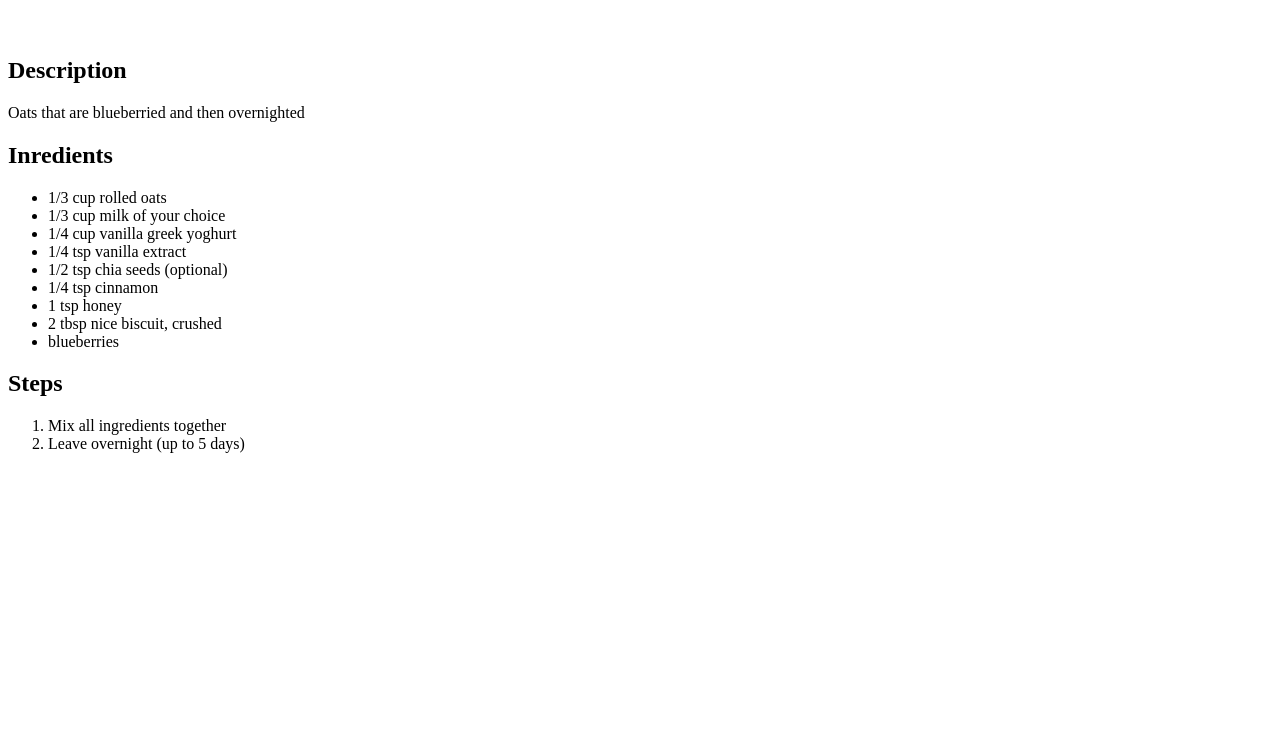
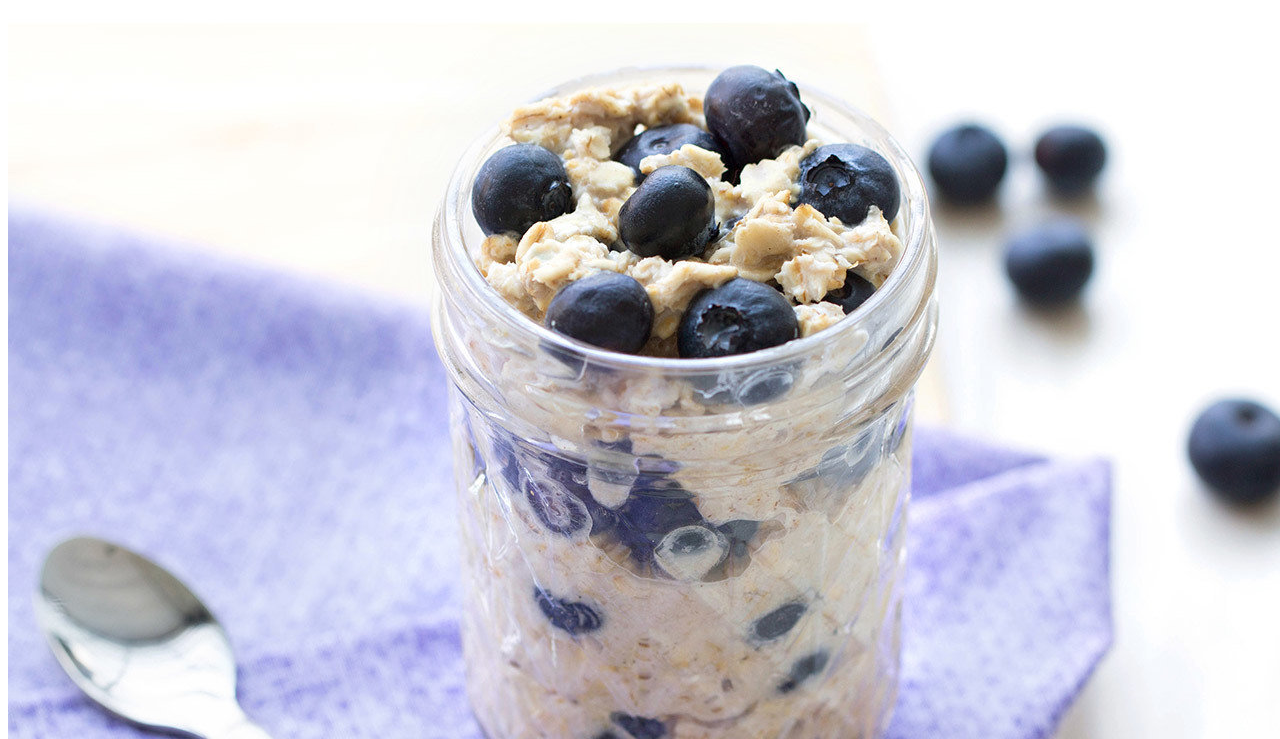
Before and after one commit to RustyBrains/odin-recipes, a plain HTML site: page recipes/blueberry-overnight-oats.html in a window 1280 px wide. Shown: the part 61-800 px from the top of the page. Drawn offline with Linux system fonts and the light colour scheme; the site is published under a folder, as on GitHub Pages, so addresses that start at the root find nothing.

Commit message:
Image URL Update

```diff
--- a/recipes/blueberry-overnight-oats.html
+++ b/recipes/blueberry-overnight-oats.html
@@ -7,7 +7,7 @@
 </head>
 <body>
     <h1>Blueberry Overnight Oats</h1>
-    <img src="/images/blueberry-overnight-oats.jpg" alt="">
+    <img src="../images/blueberry-overnight-oats.jpg" alt="">
     <h2>Description</h2>
     <p>Oats that are blueberried and then overnighted</p>
     <h2>Inredients</h2>
```
Also changed, not shown: recipes/pbnj-overnight-oats.html (+1 -1 lines).
